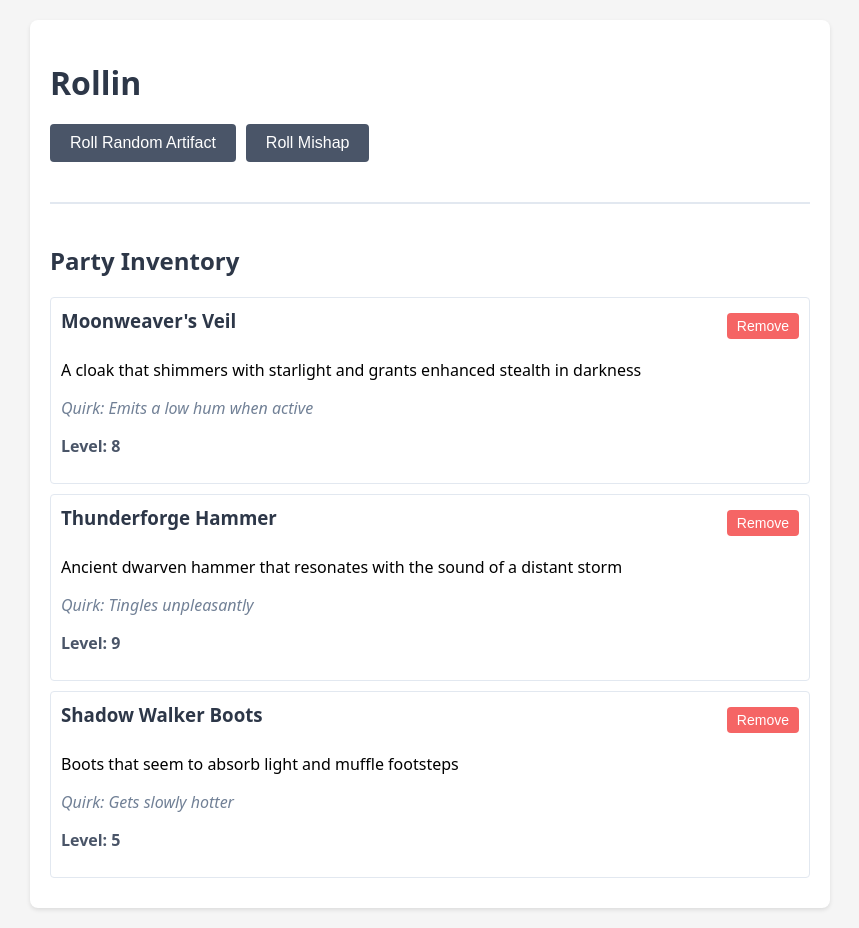
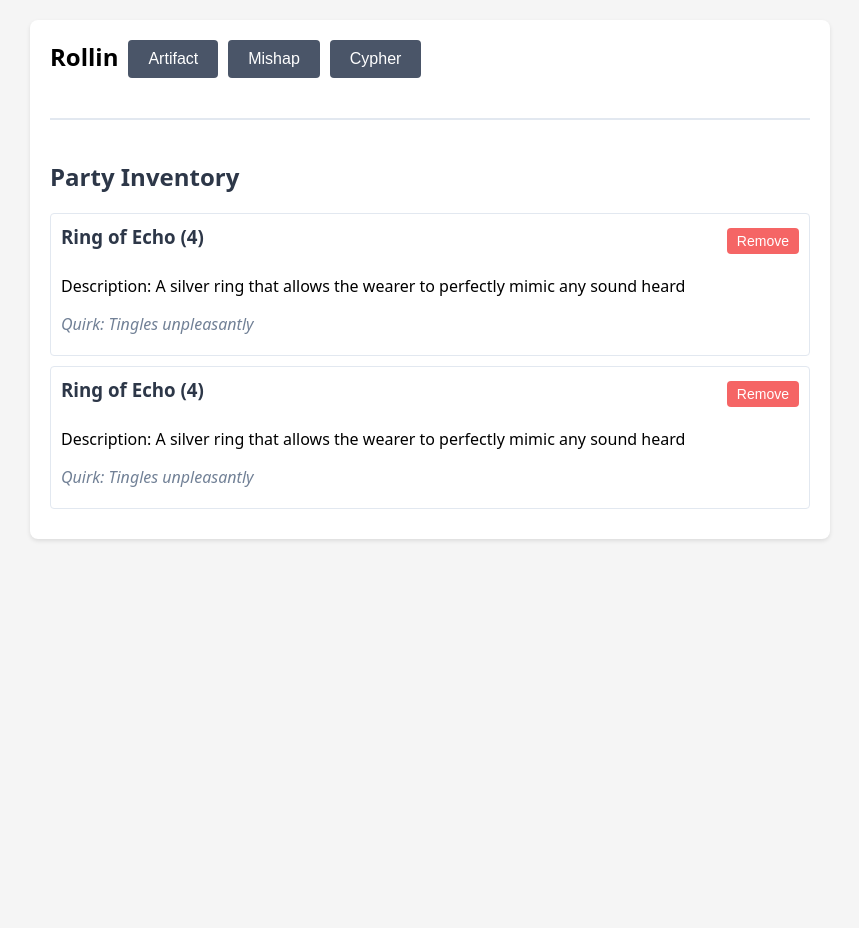
Before and after one commit to JasperGeh/rollin, a FastAPI app: page / in a window 1280 px wide. Shown: the whole page, without its empty margins (210-1069 px from the left). After the commit the page ends 541 px from the top, so only its background shows below. Run offline with FastAPI, Linux system fonts and the light colour scheme; parts of the project's set-up code (start-up, migrations or seed data) failed here and were passed over.

Commit message:
Some refactoring and added Cypher

```diff
--- a/app/main.py
+++ b/app/main.py
@@ -2,8 +2,9 @@ from fastapi import FastAPI, Request
 from fastapi.staticfiles import StaticFiles
 from fastapi.templating import Jinja2Templates
 import pandas as pd
-from . import dice
 import json
+import re
+import random
 from pathlib import Path
 
 app = FastAPI()
@@ -15,6 +16,26 @@ templates = Jinja2Templates(directory="templates")
 # Global dictionary to store our tables and inventory
 tables = {}
 INVENTORY_FILE = "party_inventory.json"
+
+def dice_roll(dice_str):
+    # If input is already a number, return it directly
+    if isinstance(dice_str, (int, float)):
+        return dice_str
+    """Roll dice in standard notation (e.g., '1d6', '2d10', '1d6+2', '2d10-1')"""
+    match = re.match(r'(\d+)d(\d+)([-+]\d+)?', dice_str)
+    if not match:
+        raise ValueError(f"Invalid dice notation: {dice_str}")
+    num_dice = int(match.group(1))
+    sides = int(match.group(2))
+    modifier = match.group(3)
+    results = [random.randint(1, sides) for _ in range(num_dice)]
+    roll_total = sum(results)
+    if modifier:
+        # Convert the modifier string (e.g. '+2' or '-1') to an integer
+        mod_value = int(modifier)
+        roll_total += mod_value
+    return roll_total
+    #return (roll_total, results, modifier)
 
 def load_inventory():
     """Load inventory from JSON file, create if doesn't exist"""
@@ -32,9 +53,10 @@ def save_inventory(inventory):
 @app.on_event("startup")
 async def startup_event():
     # Load all tables on startup
-    tables['artifacts'] = pd.read_csv("test_artifacts.csv")
-    tables['mishaps'] = pd.read_csv("test_mishaps.csv")
-    tables['quirks'] = pd.read_csv("test_quirks.csv")
+    tables['artifacts'] = pd.read_csv("tables/test_artifacts.csv")
+    tables['mishaps'] = pd.read_csv("tables/test_mishaps.csv")
+    tables['quirks'] = pd.read_csv("tables/test_quirks.csv")
+    tables['numenera_cypher'] = pd.read_csv("tables/numenera_cypher.csv")
 
     # Ensure inventory file exists
     if not Path(INVENTORY_FILE).exists():
@@ -71,7 +93,7 @@ async def roll_on_table(table_name: str):
     dice_column = 'level' if 'level' in entry else 'severity'
     if dice_column in entry:
         dice_formula = entry[dice_column]
-        rolled_value = dice.roll(dice_formula)
+        rolled_value = dice_roll(dice_formula)
         result[dice_column] = rolled_value
         result['dice_formula'] = dice_formula
 
--- a/party_inventory.json
+++ b/party_inventory.json
@@ -1,23 +1,16 @@
 [
   {
-    "name": "Moonweaver's Veil",
-    "description": "A cloak that shimmers with starlight and grants enhanced stealth in darkness",
-    "quirk": "Emits a low hum when active",
-    "level": 8,
-    "dice_formula": "1d6+2"
+    "name": "Ring of Echo",
+    "description": "A silver ring that allows the wearer to perfectly mimic any sound heard",
+    "quirk": "Tingles unpleasantly",
+    "level": 4,
+    "dice_formula": "1d4"
   },
   {
-    "name": "Thunderforge Hammer",
-    "description": "Ancient dwarven hammer that resonates with the sound of a distant storm",
+    "name": "Ring of Echo",
+    "description": "A silver ring that allows the wearer to perfectly mimic any sound heard",
     "quirk": "Tingles unpleasantly",
-    "level": 9,
-    "dice_formula": "1d12-1"
-  },
-  {
-    "name": "Shadow Walker Boots",
-    "description": "Boots that seem to absorb light and muffle footsteps",
-    "quirk": "Gets slowly hotter",
-    "level": 5,
-    "dice_formula": "1d10+1"
+    "level": 4,
+    "dice_formula": "1d4"
   }
 ]
--- a/templates/index.html
+++ b/templates/index.html
@@ -21,6 +21,14 @@
         h1, h2 {
             color: #2d3748;
             margin-bottom: 20px;
+        }
+
+        .rollin {
+            font-size: 24px;
+            font-weight: bold;
+            margin: 0;
+            padding: 0;
+            vertical-align: middle;
         }
 
         .buttons {
@@ -107,11 +115,12 @@
 </head>
 <body>
     <div class="container">
-        <h1>Rollin</h1>
 
         <div class="buttons">
-            <button onclick="rollOnTable('artifacts')">Roll Random Artifact</button>
-            <button onclick="rollOnTable('mishaps')">Roll Mishap</button>
+            <p class="rollin">Rollin</p>
+            <button onclick="rollOnTable('artifacts')">Artifact</button>
+            <button onclick="rollOnTable('mishaps')">Mishap</button>
+            <button onclick="rollOnTable('numenera_cypher')">Cypher</button>
         </div>
 
         <div id="result" class="result">
@@ -140,11 +149,26 @@
             const resultDiv = document.getElementById('result');
             resultDiv.style.display = 'block';
 
+            let noText = "";
+            if (data.no !== undefined) {
+                noText = `${data.no}`;
+            }
+
+            let effectText = "";
+            if (data.effect !== undefined) {
+                effectText = `${data.effect}`;
+            }
+
+            let sourceText = "";
+            if (data.source !== undefined) {
+                sourceText = `${data.source}`;
+            }
+
             let valueText = '';
             if (data.level !== undefined) {
-                valueText = `<p class="value">Level: ${data.level} (rolled on ${data.dice_formula})</p>`;
+                valueText = `${data.level}`;
             } else if (data.severity !== undefined) {
-                valueText = `<p class="value">Severity: ${data.severity} (rolled on ${data.dice_formula})</p>`;
+                valueText = `${data.severity}`;
             }
 
             let quirkText = '';
@@ -154,17 +178,16 @@
 
             let addButton = '';
             if (tableName === 'artifacts') {
-                addButton = '<button onclick="addToInventory()" class="add">Add to Inventory</button>';
+                addButton = '<button onclick="addToInventory()" class="add">Add</button>';
             }
 
             resultDiv.innerHTML = `
                 <div class="flex">
-                    <h2>${data.name}</h2>
+                    <h2>${data.name} (${valueText})</h2>
                     ${addButton}
                 </div>
-                <p>${data.description}</p>
+                <p><b>Description:</b> ${data.description}</p>
                 ${quirkText}
-                ${valueText}
             `;
         }
 
@@ -202,12 +225,11 @@
             inventoryList.innerHTML = inventory.map((item, index) => `
                 <div class="inventory-item">
                     <div class="flex">
-                        <h3>${item.name}</h3>
+                        <h3>${item.name} (${item.level})</h3>
                         <button onclick="removeFromInventory(${index})" class="small remove">Remove</button>
                     </div>
-                    <p>${item.description}</p>
+                    <p>Description: ${item.description}</p>
                     ${item.quirk ? `<p class="quirk">Quirk: ${item.quirk}</p>` : ''}
-                    ${item.level ? `<p class="value">Level: ${item.level}</p>` : ''}
                 </div>
             `).join('');
         }
```
Also changed, not shown: app/database.py (deleted, +0 -22 lines), app/dice.py (deleted, +0 -26 lines), app/models.py (deleted), tables/test_artifacts.csv (renamed from test_artifacts.csv), tables/test_mishaps.csv (renamed from test_mishaps.csv), tables/test_quirks.csv (renamed from test_quirks.csv).
